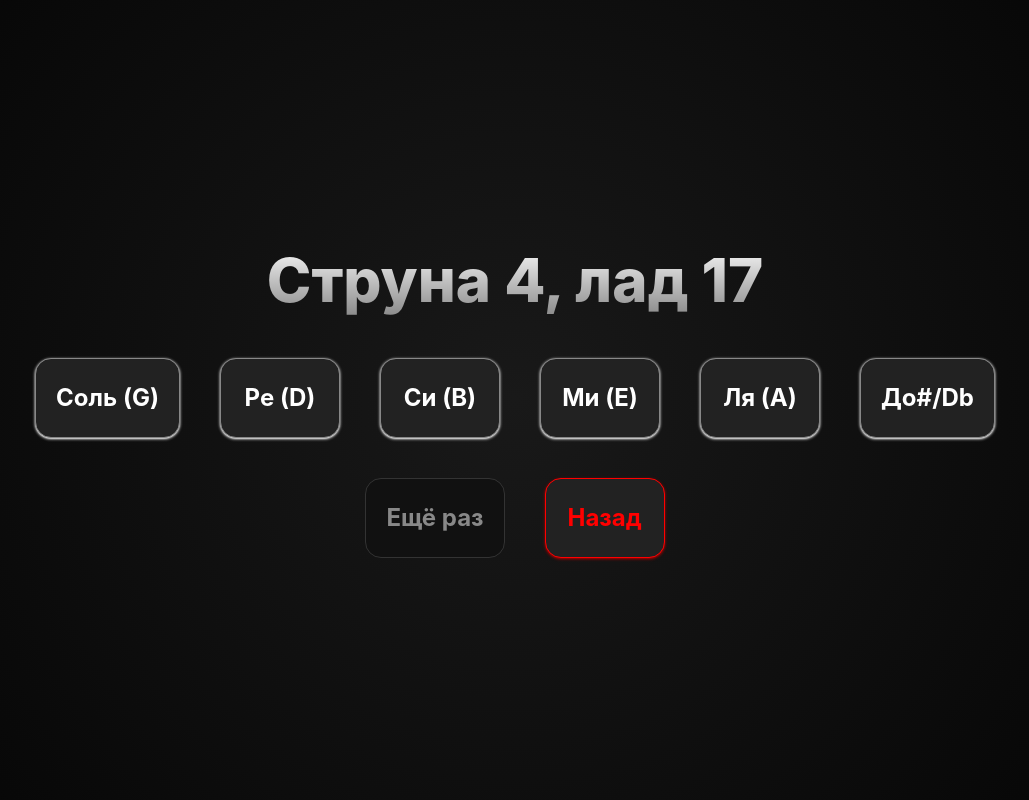
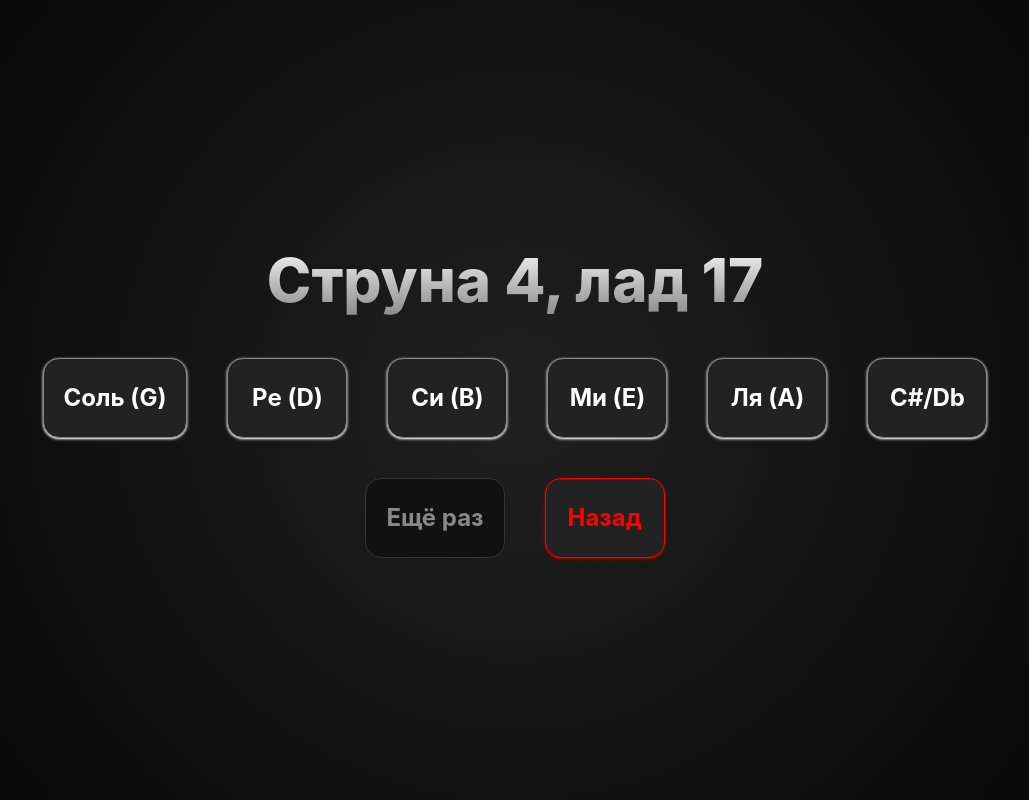
Before and after one commit to artem-korhonen/guitar-trainer, a React (Vite) app: page /#/ in a window 1280 px wide. Both pictures are taken after a click on the button "Все вместе". Shown: the whole page, without its empty margins (125-1154 px from the left). Built offline with nearby package versions, Linux system fonts and the light colour scheme.

Commit message:
fix data + lighter gradient

```diff
--- a/src/GamePage.tsx
+++ b/src/GamePage.tsx
@@ -41,7 +41,7 @@ function GamePage({ stringNow }: { stringNow: number | "all" }) {
     }, [])
 
     return (
-        <div className="p-6 min-h-screen bg-[#050505] bg-[radial-gradient(circle_at_50%_50%,#191919_0%,#050505_100%)] w-full flex flex-col items-center justify-center gap-10">
+        <div className="p-6 min-h-screen bg-[#050505] bg-[radial-gradient(circle_at_50%_50%,#202020_0%,#050505_100%)] w-full flex flex-col items-center justify-center gap-10">
             <h1 className="text-4xl md:text-6xl text-center p-2 font-extrabold bg-gradient-to-b from-[#fff] to-[#888] bg-clip-text text-transparent">Струна {actualString}, лад {lad}</h1>
             <div className="flex flex-wrap justify-center gap-10 items-center">
                 {variants.map((text) => (
--- a/src/MenuPage.tsx
+++ b/src/MenuPage.tsx
@@ -6,7 +6,7 @@ function MenuPage({ setStringNow }: { setStringNow: React.Dispatch<React.SetStat
 
     return (
         <div>
-            <div className="p-6 min-h-screen bg-[#050505] bg-[radial-gradient(circle_at_50%_50%,#191919_0%,#050505_100%)] w-full flex flex-col items-center justify-center gap-10">
+            <div className="p-6 min-h-screen bg-[#050505] bg-[radial-gradient(circle_at_50%_50%,#202020_0%,#050505_100%)] w-full flex flex-col items-center justify-center gap-10">
                 <h1 className="text-4xl md:text-6xl p-2 font-extrabold bg-gradient-to-b from-[#fff] to-[#888] bg-clip-text text-transparent">Guitar Trainer</h1>
                 <div className="flex items-center justify-center flex-wrap gap-10">
                     {Object.keys(GUITARS).map((_, index) => (
--- a/src/guitarsData.ts
+++ b/src/guitarsData.ts
@@ -1,23 +1,23 @@
 export const GUITARS = [
-    ["Ми (E)", "Фа (F)", "Фа#/Gb", "Соль (G)", "Соль#/Ab", "Ля (A)", "Ля#/Bb", "Си (B)", "До (C)", "До#/Db", "Ре (D)", "Ре#/Eb", "Ми (E)", "Фа (F)", "Фа#/Gb", "Соль (G)", "Соль#/Ab", "Ля (A)", "Ля#/Bb", "Си (B)"],
-    ["Си (B)", "До (C)", "До#/Db", "Ре (D)", "Ре#/Eb", "Ми (E)", "Фа (F)", "Фа#/Gb", "Соль (G)", "Соль#/Ab", "Ля (A)", "Ля#/Bb", "Си (B)", "До (C)", "До#/Db", "Ре (D)", "Ре#/Eb", "Ми (E)", "Фа (F)", "Фа#/Gb", "Соль (G)"],
-    ["Соль (G)", "Соль#/Ab", "Ля (A)", "Ля#/Bb", "Си (B)", "До (C)", "До#/Db", "Ре (D)", "Ре#/Eb", "Ми (E)", "Фа (F)", "Фа#/Gb", "Соль (G)", "Соль#/Ab", "Ля (A)", "Ля#/Bb", "Си (B)", "До (C)", "До#/Db", "Ре (D)", "Ре#/Eb"],
-    ["Ре (D)", "Ре#/Eb", "Ми (E)", "Фа (F)", "Фа#/Gb", "Соль (G)", "Соль#/Ab", "Ля (A)", "Ля#/Bb", "Си (B)", "До (C)", "До#/Db", "Ре (D)", "Ре#/Eb", "Ми (E)", "Фа (F)", "Фа#/Gb", "Соль (G)", "Соль#/Ab", "Ля (A)", "Ля#/Bb"],
-    ["Ля (A)", "Ля#/Bb", "Си (B)", "До (C)", "До#/Db", "Ре (D)", "Ре#/Eb", "Ми (E)", "Фа (F)", "Фа#/Gb", "Соль (G)", "Соль#/Ab", "Ля (A)", "Ля#/Bb", "Си (B)", "До (C)", "До#/Db", "Ре (D)", "Ре#/Eb", "Ми (E)", "Фа (F)"],
-    ["Ми (E)", "Фа (F)", "Фа#/Gb", "Соль (G)", "Соль#/Ab", "Ля (A)", "Ля#/Bb", "Си (B)", "До (C)", "До#/Db", "Ре (D)", "Ре#/Eb", "Ми (E)", "Фа (F)", "Фа#/Gb", "Соль (G)", "Соль#/Ab", "Ля (A)", "Ля#/Bb", "Си (B)", "До (C)"]
+    ["Ми (E)", "Фа (F)", "F#/Gb", "Соль (G)", "G#/Ab", "Ля (A)", "A#/Bb", "Си (B)", "До (C)", "C#/Db", "Ре (D)", "D#/Eb", "Ми (E)", "Фа (F)", "F#/Gb", "Соль (G)", "G#/Ab", "Ля (A)", "A#/Bb", "Си (B)"],
+    ["Си (B)", "До (C)", "C#/Db", "Ре (D)", "D#/Eb", "Ми (E)", "Фа (F)", "F#/Gb", "Соль (G)", "G#/Ab", "Ля (A)", "A#/Bb", "Си (B)", "До (C)", "C#/Db", "Ре (D)", "D#/Eb", "Ми (E)", "Фа (F)", "F#/Gb", "Соль (G)"],
+    ["Соль (G)", "G#/Ab", "Ля (A)", "A#/Bb", "Си (B)", "До (C)", "C#/Db", "Ре (D)", "D#/Eb", "Ми (E)", "Фа (F)", "F#/Gb", "Соль (G)", "G#/Ab", "Ля (A)", "A#/Bb", "Си (B)", "До (C)", "C#/Db", "Ре (D)", "D#/Eb"],
+    ["Ре (D)", "D#/Eb", "Ми (E)", "Фа (F)", "F#/Gb", "Соль (G)", "G#/Ab", "Ля (A)", "A#/Bb", "Си (B)", "До (C)", "C#/Db", "Ре (D)", "D#/Eb", "Ми (E)", "Фа (F)", "F#/Gb", "Соль (G)", "G#/Ab", "Ля (A)", "A#/Bb"],
+    ["Ля (A)", "A#/Bb", "Си (B)", "До (C)", "C#/Db", "Ре (D)", "D#/Eb", "Ми (E)", "Фа (F)", "F#/Gb", "Соль (G)", "G#/Ab", "Ля (A)", "A#/Bb", "Си (B)", "До (C)", "C#/Db", "Ре (D)", "D#/Eb", "Ми (E)", "Фа (F)"],
+    ["Ми (E)", "Фа (F)", "F#/Gb", "Соль (G)", "G#/Ab", "Ля (A)", "A#/Bb", "Си (B)", "До (C)", "C#/Db", "Ре (D)", "D#/Eb", "Ми (E)", "Фа (F)", "F#/Gb", "Соль (G)", "G#/Ab", "Ля (A)", "A#/Bb", "Си (B)", "До (C)"]
 ]
 
 export const NOTES = [
   "До (C)",
-  "До#/Db",
+  "C#/Db",
   "Ре (D)",
-  "Ре#/Eb",
+  "D#/Eb",
   "Ми (E)",
   "Фа (F)",
-  "Фа#/Gb",
+  "F#/Gb",
   "Соль (G)",
-  "Соль#/Ab",
+  "G#/Ab",
   "Ля (A)",
-  "Ля#/Bb",
+  "A#/Bb",
   "Си (B)"
 ];
```
